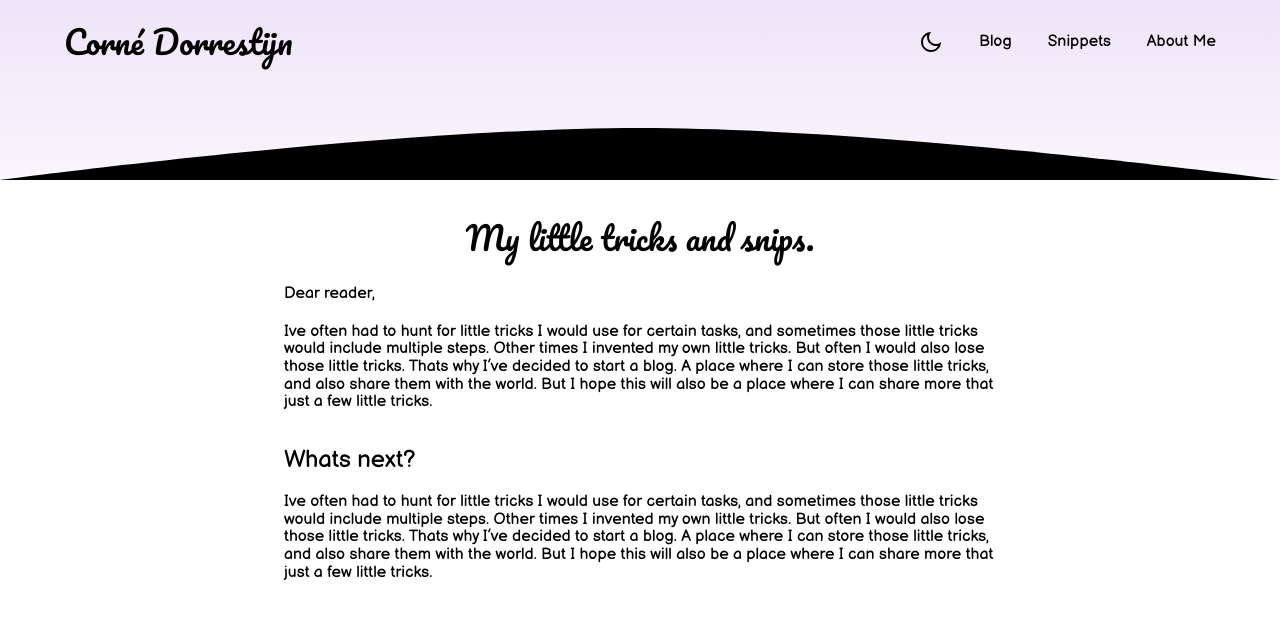
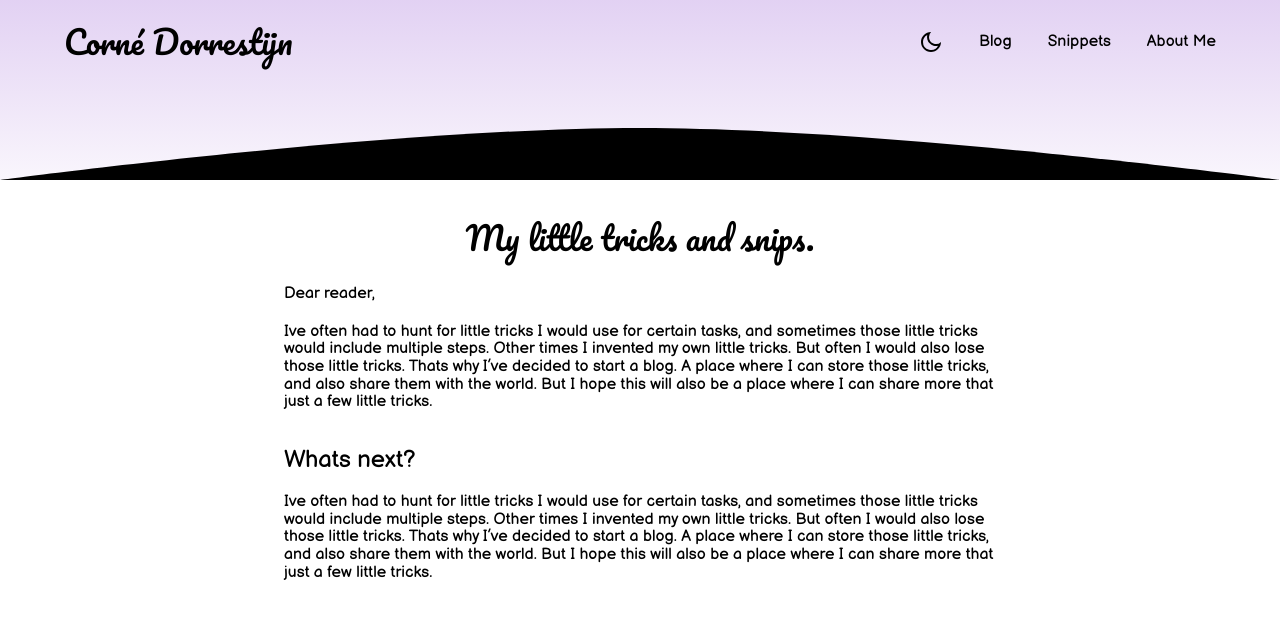
Before and after one commit to cornedor/website, a Next.js app: page / in a window 1280 px wide. Shown: the top 618 px of the page. Built offline with nearby package versions, Linux system fonts and the light colour scheme.

Commit message:
Increased gradient intensity

```diff
--- a/styles/global.css
+++ b/styles/global.css
@@ -1,7 +1,7 @@
 :root {
   --gradient: linear-gradient(
     180deg,
-    rgba(140, 73, 207, 0.15) 0%,
+    rgba(140, 73, 207, 0.25) 0%,
     rgba(140, 72, 207, 0.05) 100%
   );
 
```
